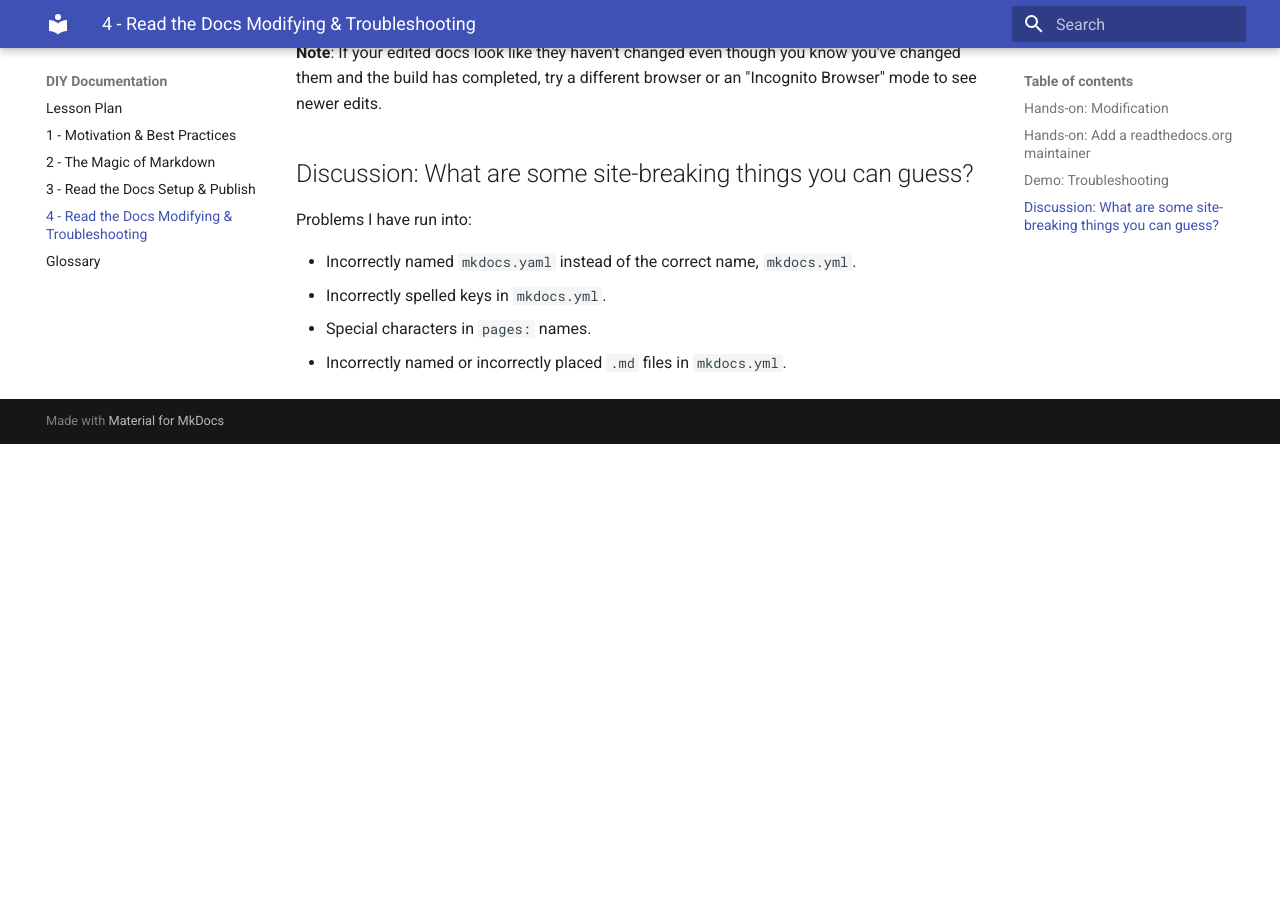
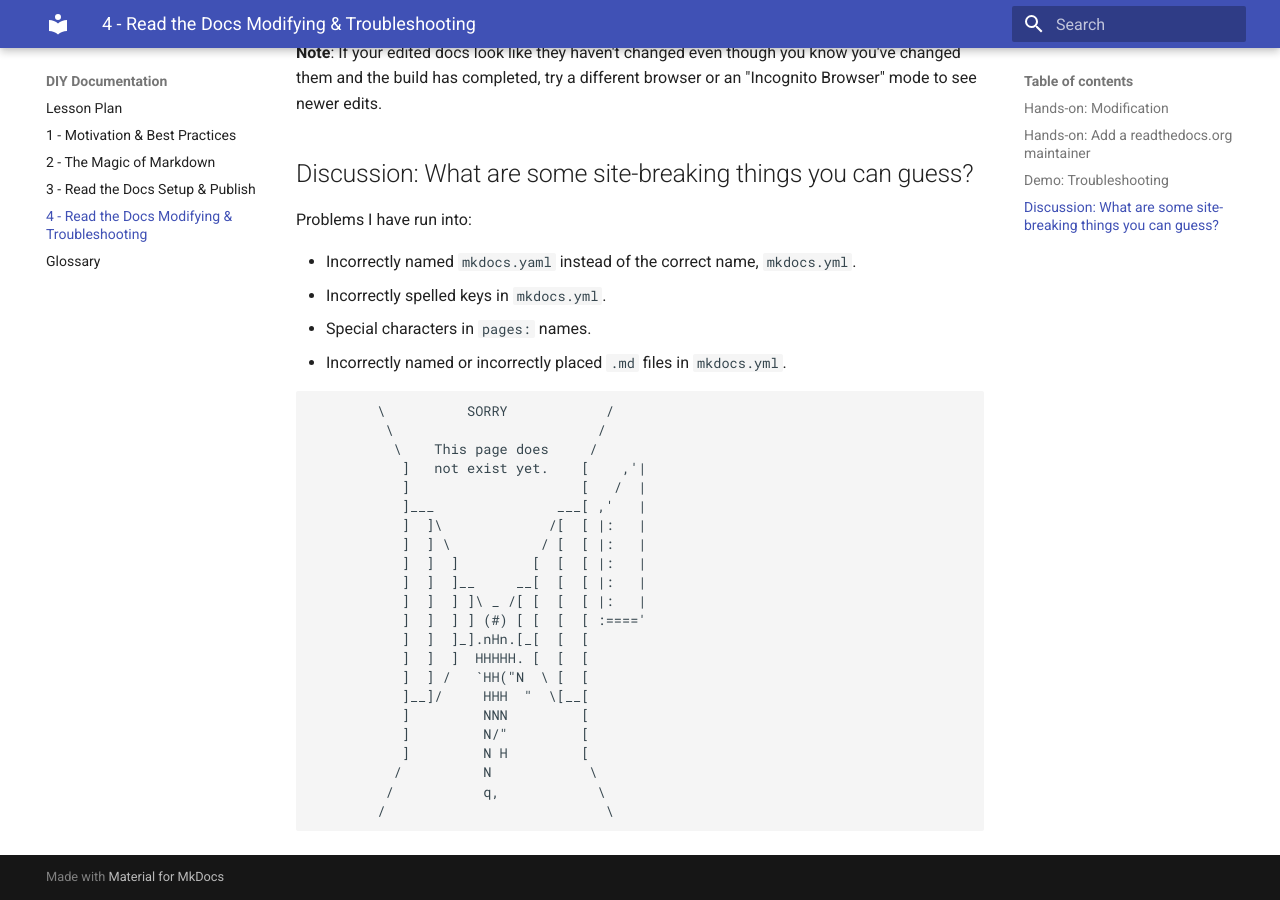
Before and after one commit to rchampieux/diy-documentation, an MkDocs documentation site: the page built from docs/lesson4.md, in a window 1280 px wide and 900 px high, scrolled down 1727 px. Built offline with MkDocs 1.6.1 and Material for MkDocs 9.7.7, drawn with Linux system fonts in a browser that asks for light colours; old or Windows-style settings are respelled for this version of MkDocs; before the commit the page ends 2171 px from its top, so only the background shows below that.

Commit message:
Added a graphic
Added the sorry this page does not exist yet graphic from readthedocs.

````diff
--- a/docs/lesson4.md
+++ b/docs/lesson4.md
@@ -44,3 +44,28 @@ Problems I have run into:
 - Incorrectly spelled keys in `mkdocs.yml`.
 - Special characters in `pages:` names.
 - Incorrectly named or incorrectly placed `.md` files in `mkdocs.yml`.
+
+```
+        \          SORRY            /
+         \                         /
+          \    This page does     /
+           ]   not exist yet.    [    ,'|
+           ]                     [   /  |
+           ]___               ___[ ,'   |
+           ]  ]\             /[  [ |:   |
+           ]  ] \           / [  [ |:   |
+           ]  ]  ]         [  [  [ |:   |
+           ]  ]  ]__     __[  [  [ |:   |
+           ]  ]  ] ]\ _ /[ [  [  [ |:   |
+           ]  ]  ] ] (#) [ [  [  [ :===='
+           ]  ]  ]_].nHn.[_[  [  [
+           ]  ]  ]  HHHHH. [  [  [
+           ]  ] /   `HH("N  \ [  [
+           ]__]/     HHH  "  \[__[
+           ]         NNN         [
+           ]         N/"         [
+           ]         N H         [
+          /          N            \
+         /           q,            \
+        /                           \
+```
````
